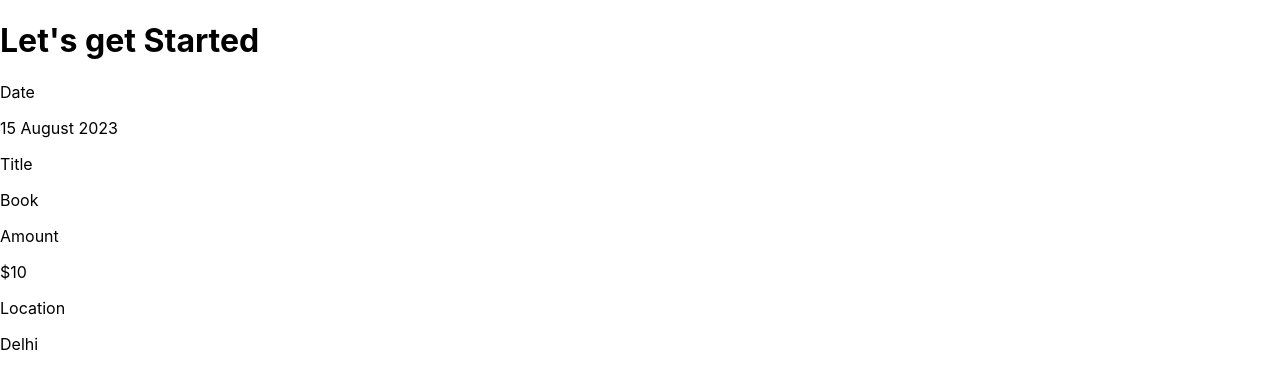
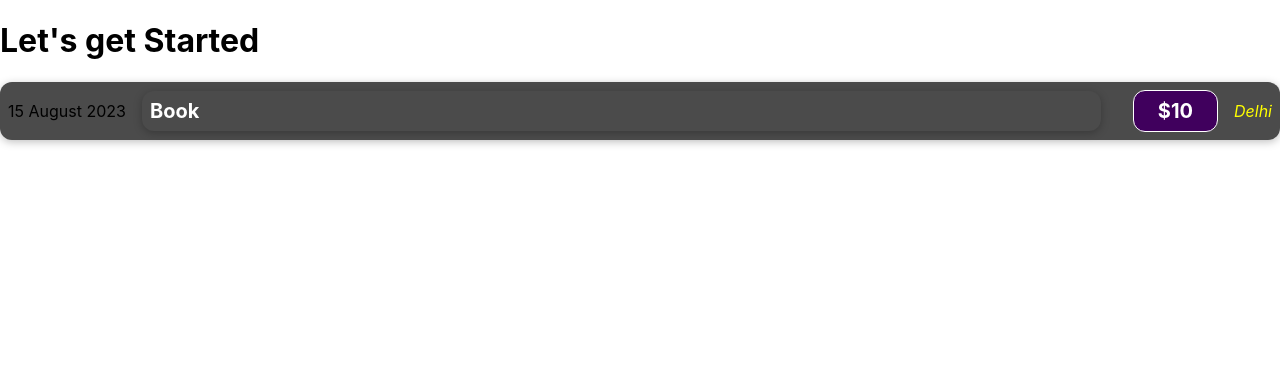
Before and after one commit to apoorvnema/react-demo, a React (Create React App) app in the folder react-demo-1/: page / in a window 1280 px wide. Shown: the top 388 px of the page. Built offline with nearby package versions, Linux system fonts and the light colour scheme; the HTML template or start-up script is replaced by a standard one.

Commit message:
[UPDATE]: Component Style

```diff
--- /dev/null
+++ b/react-demo-1/src/Components/ExpenseItem.css
@@ -0,0 +1,62 @@
+.expense-item {
+    display: flex;
+    justify-content: space-between;
+    align-items: center;
+    box-shadow: 0 2px 8px rgba(0, 0, 0, 0.25);
+    padding: 0.5rem;
+    margin: 1rem 0;
+    border-radius: 12px;
+    background-color: #4b4b4b;
+  }
+
+  .expense-item__location {
+    margin-left: 1rem;
+    color: yellow;
+    font-style: italic;
+  }
+
+  .expense-item__description {
+    display: flex;
+    flex-direction: column;
+    gap: 1rem;
+    align-items: flex-end;
+    flex-flow: column-reverse;
+    justify-content: flex-start;
+    flex: 1;
+  }
+
+  .expense-item h2 {
+    color: #3a3a3a;
+    font-size: 1rem;
+    flex: 1;
+    margin: 0 1rem;
+    color: white;
+  }
+
+  .expense-item__price {
+    font-size: 1rem;
+    font-weight: bold;
+    color: white;
+    background-color: #40005d;
+    border: 1px solid white;
+    padding: 0.5rem;
+    border-radius: 12px;
+  }
+
+  @media (min-width: 580px) {
+    .expense-item__description {
+      flex-direction: row;
+      align-items: center;
+      justify-content: flex-start;
+      flex: 1;
+    }
+
+    .expense-item__description h2 {
+      font-size: 1.25rem;
+    }
+
+    .expense-item__price {
+      font-size: 1.25rem;
+      padding: 0.5rem 1.5rem;
+    }
+  }
--- a/react-demo-1/src/Components/ExpenseItem.js
+++ b/react-demo-1/src/Components/ExpenseItem.js
@@ -1,12 +1,18 @@
-function ExpenseItem(){
-    return (
-      <>
-        <div>Date <p>15 August 2023</p></div>
-        <div>Title <p>Book</p></div>
-        <div>Amount <p>$10</p></div>
-        <div>Location <p>Delhi</p></div>
-      </>
-    )
-  }
+import "./ExpenseItem.css";
 
-  export default ExpenseItem;
+function ExpenseItem() {
+  return (
+    <div className="expense-item">
+      <div>15 August 2023</div>
+      <div className="expense-item__description">
+        <h2 className="expense-item h2">Book</h2>
+        <div className="expense-item__price">$10</div>
+      </div>
+      <div className="expense-item__location">
+        Delhi
+      </div>
+    </div>
+  );
+}
+
+export default ExpenseItem;
```
